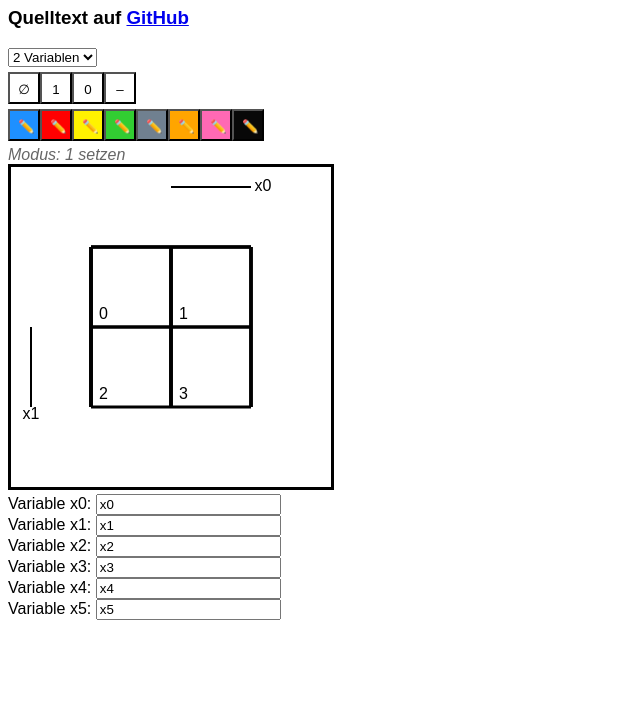
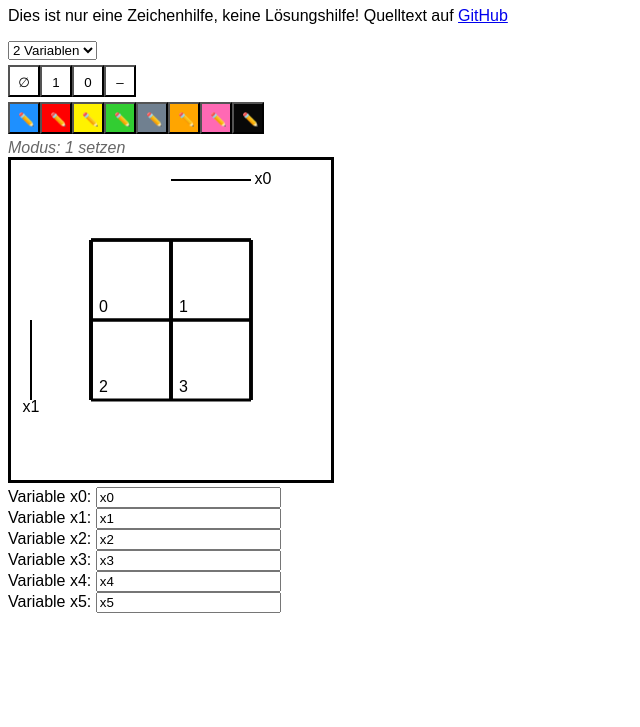
Before and after one commit to swlt16/kvdiag.js, a plain HTML site: page index.htm in a window 1280 px wide. Shown: the part 73-800 px from the top of the page, without its empty margins (0-640 px from the left). Drawn offline with Linux system fonts and the light colour scheme.

```diff
--- a/index.htm
+++ b/index.htm
@@ -10,7 +10,7 @@
     </head>
     <body>
         <h1>KV-Diagramm Zeichenhilfe</h1>
-        <h3>Quelltext auf <a href="https://github.com/swlt16/kvdiag.js">GitHub</a></h3>
+        <p>Dies ist nur eine Zeichenhilfe, keine Lösungshilfe! Quelltext auf <a href="https://github.com/swlt16/kvdiag.js">GitHub</a></p>
         <div id="kvcontainer">
             please enable javascript
         </div>
```
Also changed, not shown: 2 other files.
